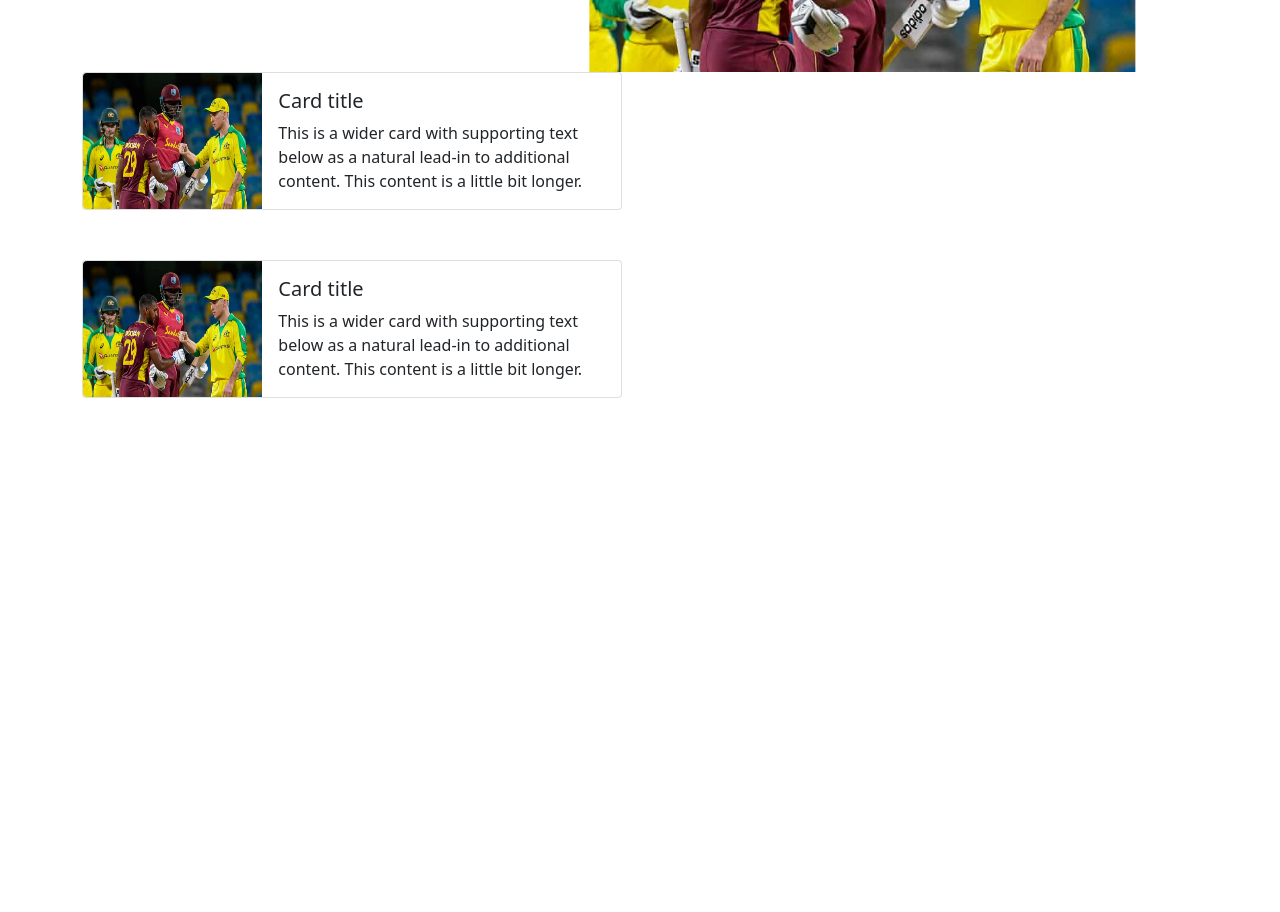
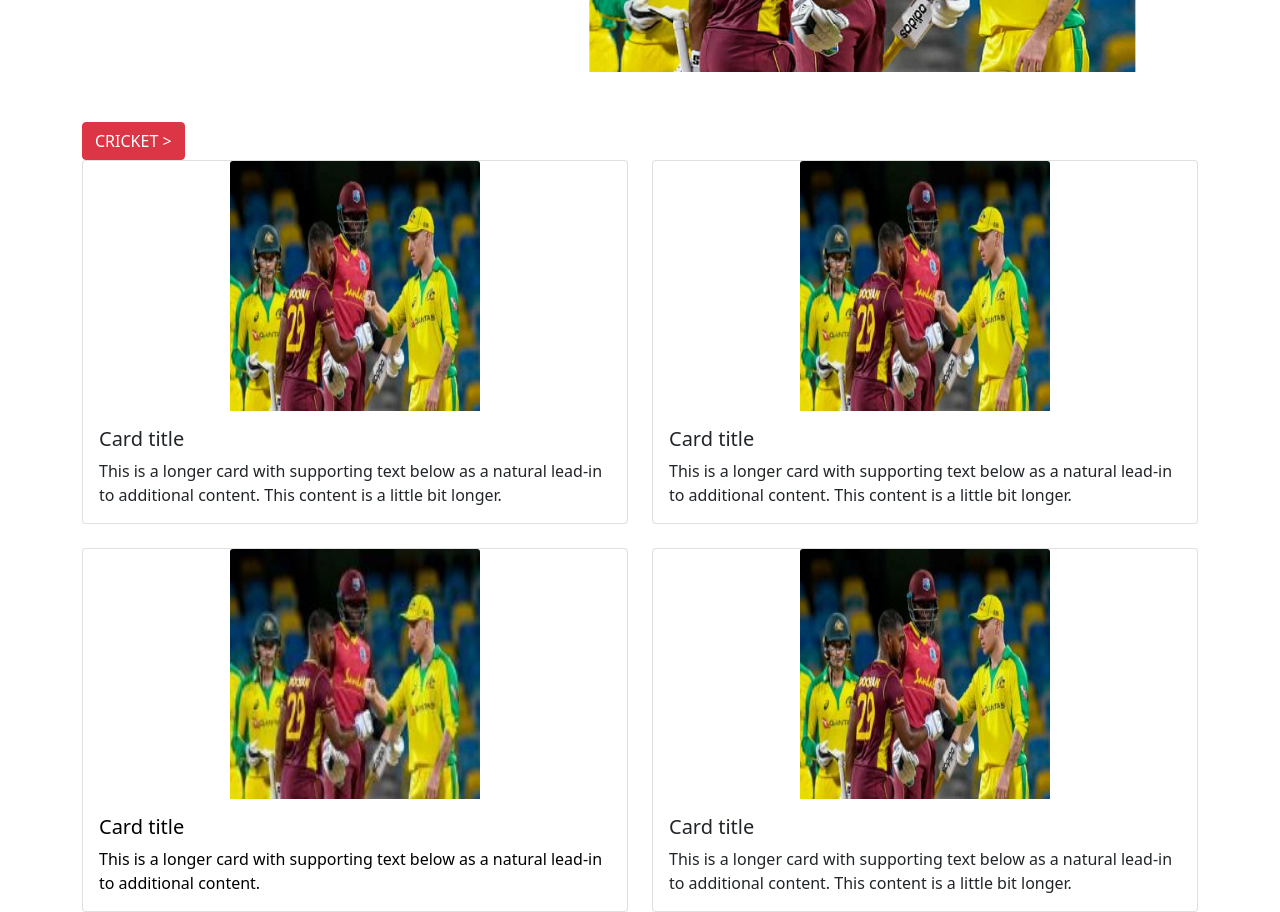
Before and after one commit to Picciprogrammar/News-website, a plain HTML site: page index.html in a window 1280 px wide. Shown: the part 460-1372 px from the top of the page. Before the commit the page ends 874 px from the top, so only its background shows below. Drawn offline with nearby package versions, Linux system fonts and the light colour scheme.

Commit message:
half done

```diff
--- a/index.html
+++ b/index.html
@@ -95,36 +95,46 @@
       </div>
      </div>
    </section>
-  <section>
+  <section class="top-sight">
+
     <div class="container">
-      <div class="card mb-3" style="max-width: 540px;">
-        <div class="row g-0 d-flex justify-content-center">
-          <div class="col-md-4 d-flex justify-content-center">
-            <img src="3000.jpg" class="img-fluid rounded-start" alt="...">
-          </div>
-          <div class="col-md-8">
+      <a class="btn btn-danger" href="http://" target="_blank" rel="noopener noreferrer">CRICKET ></a>
+      <div class="row row-cols-1 row-cols-md-2 g-4 d-flex justify-content-between">
+        <div class="col">
+          <div class="card d-flex align-items-center">
+            <img src="3009.jpg" class="card-img-top" alt="...">
             <div class="card-body">
               <h5 class="card-title">Card title</h5>
-              <p class="card-text">This is a wider card with supporting text below as a natural lead-in to additional content. This content is a little bit longer.</p>
-
+              <p class="card-text">This is a longer card with supporting text below as a natural lead-in to additional content. This content is a little bit longer.</p>
             </div>
           </div>
         </div>
-      </div>
-    </div>
-  </section>
-  <section class="top-sight">
-    <div class="container">
-      <div class="card mb-3" style="max-width: 540px;">
-        <div class="row g-0 d-flex justify-content-center">
-          <div class="col-md-4 d-flex justify-content-center">
-            <img src="3000.jpg" class="img-fluid rounded-start" alt="...">
-          </div>
-          <div class="col-md-8">
+        <div class="col">
+          <div class="card d-flex align-items-center">
+            <img src="3009.jpg" class="card-img-top" alt="...">
             <div class="card-body">
               <h5 class="card-title">Card title</h5>
-              <p class="card-text">This is a wider card with supporting text below as a natural lead-in to additional content. This content is a little bit longer.</p>
-
+              <p class="card-text">This is a longer card with supporting text below as a natural lead-in to additional content. This content is a little bit longer.</p>
+            </div>
+          </div>
+        </div>
+        <a class="hey" href="http://" target="_blank" rel="noopener noreferrer">
+          <div class="col">
+            <div class="card d-flex align-items-center">
+              <img src="6.jpg" class="card-img-top" alt="...">
+              <div class="card-body">
+                <h5 class="card-title">Card title</h5>
+                <p class="card-text">This is a longer card with supporting text below as a natural lead-in to additional content.</p>
+              </div>
+            </div>
+          </div>
+        </a>
+        <div class="col">
+          <div class="card d-flex align-items-center">
+            <img src="3009.jpg" class="card-img-top" alt="...">
+            <div class="card-body">
+              <h5 class="card-title">Card title</h5>
+              <p class="card-text">This is a longer card with supporting text below as a natural lead-in to additional content. This content is a little bit longer.</p>
             </div>
           </div>
         </div>
--- a/style.css
+++ b/style.css
@@ -9,3 +9,15 @@ margin-top: 50px;
     text-align: center;
     color: tomato;
 }
+.flote-left{
+    float: left;
+}
+.card img{
+    height: 250px;
+    width: 250px;
+
+}
+.hey{
+    text-decoration: none;
+    color: #000;
+}
```
Also changed, not shown: 6.jpg (added).
